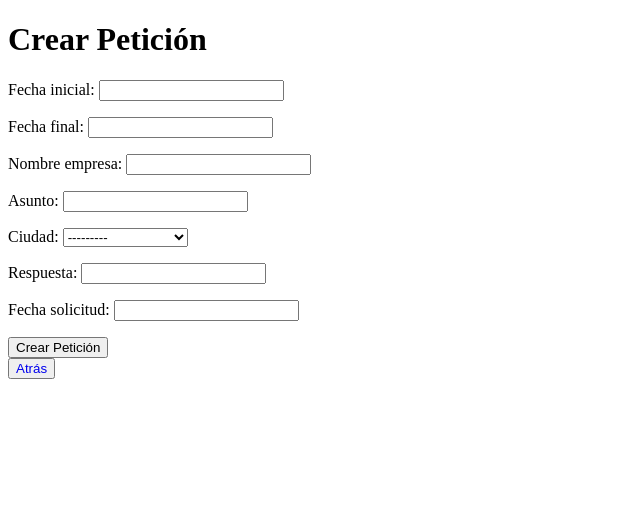
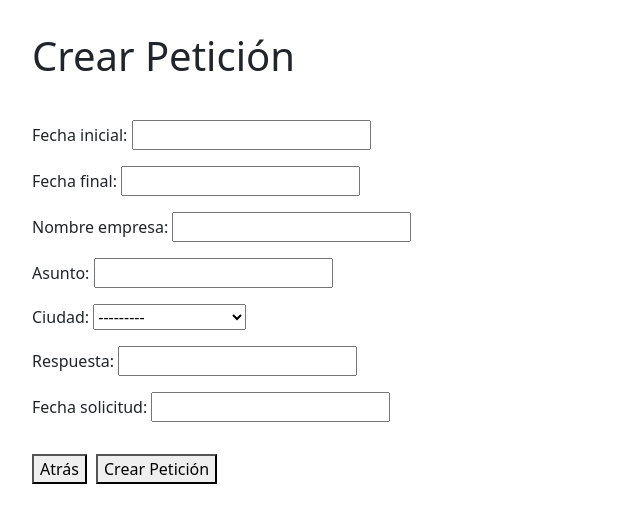
Before and after one commit to jduranm02/pruebaEmpleoCRUD, a Django app: page /crearPeticion/ in a window 1280 px wide. Shown: the top 523 px of the page, without its empty margins (0-640 px from the left). Run offline with Django 3.2, Linux system fonts and the light colour scheme.

Commit message:
Modifique parte visual del programa

```diff
--- a/django_init/aplicaciones/principal/forms.py
+++ b/django_init/aplicaciones/principal/forms.py
@@ -1,5 +1,6 @@
 from django import forms
 from .models import Peticion
+import datetime
 
 class PeticionForm(forms.ModelForm):
     class Meta:
--- a/django_init/django_init/static/css/style_index.css
+++ b/django_init/django_init/static/css/style_index.css
@@ -1,3 +1,48 @@
 .crear,.eliminar,.editar,.atras{
     text-decoration: none;
+    color:black;
 }
+.boton_crear1{
+    position: relative;
+    left: 2rem;
+    top:6rem;
+}
+
+.boton_crear2{
+    position: relative;
+    left:4rem;
+    top:1rem;
+}
+
+.boton_atras{
+    position: relative;
+    left:2rem;
+    top:3.1rem;
+}
+.titulo{
+    position: relative;
+    left: 2rem;
+    top: 2rem;
+}
+
+.tabla,.formulario{
+    position: relative;
+    left: 2rem;
+    top:4rem;
+}
+
+.tabla{
+    width: 70rem;
+}
+
+.tabla tr:hover{
+    background-color: orange;
+}
+
+.tabla th{
+    background-color: rgb(0, 217, 255);
+}
+
+.tabla .eliminar:hover{
+    color:red;
+}
--- /dev/null
+++ b/django_init/django_init/static/js/javascript_index.js
@@ -0,0 +1 @@
+console.log("Se ha cargado el archivo correctamente")
--- a/django_init/templates/crearPeticion.html
+++ b/django_init/templates/crearPeticion.html
@@ -1,14 +1,14 @@
 {% extends 'index.html' %}
 {%block titulo%} Formulario {%endblock titulo%}
 {%block cuerpo%}
-<h1> Crear Petición </h1>
-<form method="POST">
+<h1 class="titulo"> Crear Petición </h1>
+<form class="formulario" method="POST">
     {% csrf_token %}
     {{form.as_p}}
-    <button type="submit"> Crear Petición </button>
+    <button class="boton_crear2" type="submit"> Crear Petición </button>
 </form>
 
-<button type="submit"><a class="atras" href="{% url 'index' %}"> Atrás </a></button>
+<button class="boton_atras" type="submit"><a class="atras" href="{% url 'index' %}"> Atrás </a></button>
 
 {%endblock cuerpo%}
 {%block boton_crearPeticion%}
--- a/django_init/templates/index.html
+++ b/django_init/templates/index.html
@@ -7,10 +7,13 @@
     <meta name="viewport" content="width=device-width, initial-scale=1.0">
     <title>{%block titulo%} Titulo {%endblock titulo%}</title>
     <link type='text/css' href='{% static "css/style_index.css" %}' rel='stylesheet'/>
+    <link href="https://cdn.jsdelivr.net/npm/bootstrap@5.1.1/dist/css/bootstrap.min.css" rel="stylesheet" integrity="sha384-F3w7mX95PdgyTmZZMECAngseQB83DfGTowi0iMjiWaeVhAn4FJkqJByhZMI3AhiU" crossorigin="anonymous">
+    <script type='text/javascript' src='{% static "js/javascript_index.js" %}'> </script>
+
 </head>
 <body>{%block cuerpo%}
-    <h1> Listado de Peticiones </h1>
-    <table border='2'>
+    <h1 class="titulo"> Listado de Peticiones </h1>
+    <table class="tabla" border='2'>
         <thead>
             <tr>
                 <th>Empresa</th>
@@ -20,7 +23,7 @@
                 <th>Asunto</th>
                 <th>Respuesta</th>
                 <th>Fecha Solicitud</th>
-                <th> Opción </th>
+                <th class="opcion"> Opción </th>
             </tr>
         </thead>
         <tbody>
@@ -42,7 +45,7 @@
     </table>
     {%endblock cuerpo%}
     {%block boton_crearPeticion%}
-    <button type="submit"><a class="crear" href="{% url 'crearPeticion' %}"> Crear Petición </a></button>
+    <button class="boton_crear1" type="submit"><a class="crear" href="{% url 'crearPeticion' %}"> Crear Petición </a></button>
     {%endblock boton_crearPeticion%}
 </body>
 </html>
```
